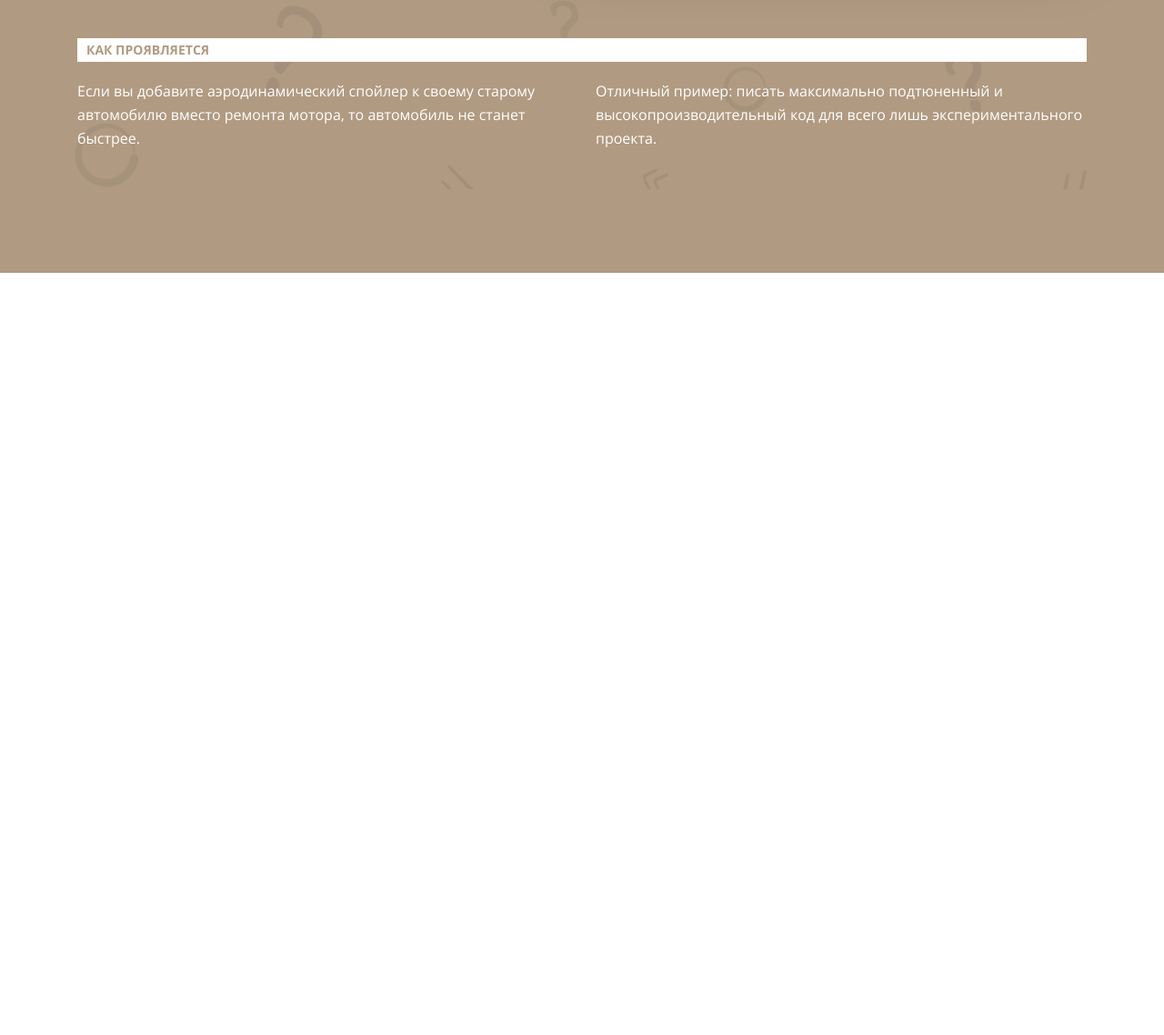
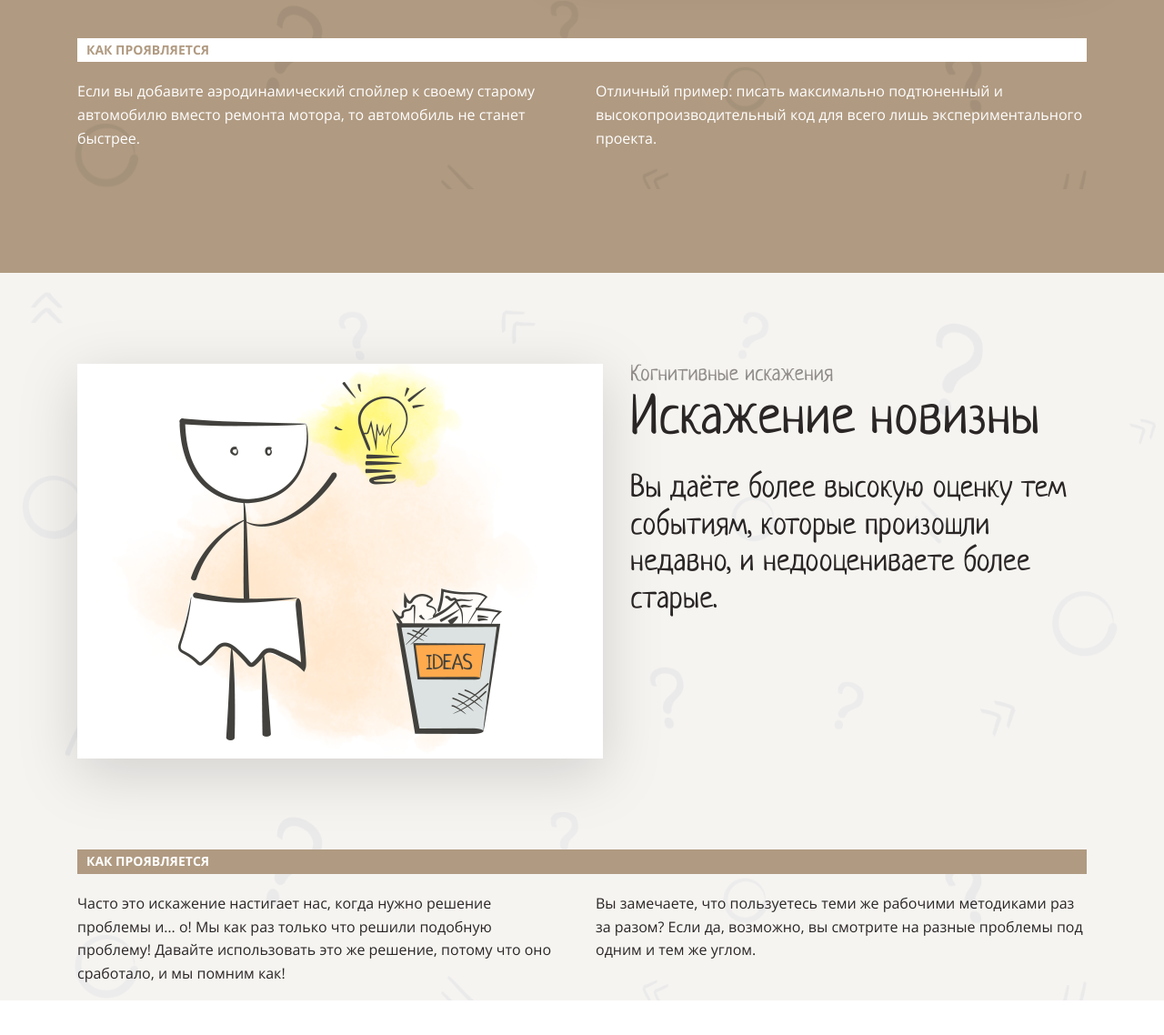
Before and after one commit to Vladislav557/layout-designer-project-58, a website: page src/index.html in a window 1280 px wide. Shown: the part 4136-5274 px from the top of the page at 91% size. Before the commit the page ends 4436 px from the top, so only its background shows below. Drawn offline with Linux system fonts and the light colour scheme.

Commit message:
add distortion block

```diff
--- a/src/index.html
+++ b/src/index.html
@@ -151,7 +151,25 @@
                 </div>
             </div>
         </section>
-        <section></section>
+        <section class="distortion-of-novelty bg-image">
+            <div class="wrapper">
+                <div class="section-title">
+                    <img src="./assets/images/3.png" alt="Человек не слушает то, что ему советуют">
+                    <div class="chapter">
+                        <b>Когнитивные искажения</b>
+                        <h2>Искажение новизны</h2>
+                        <b>Вы даёте более высокую оценку тем событиям, которые произошли недавно, и недооцениваете более старые.</b>
+                    </div>
+                </div>
+                <div class="simptoms">
+                    <h3 class="font-upper">Как проявляется</h3>
+                    <div class="columns-2">
+                        <p>Часто это искажение настигает нас, когда нужно решение проблемы и… о! Мы как раз только что решили подобную проблему! Давайте использовать это же решение, потому что оно сработало, и мы помним как!</p>
+                        <p>Вы замечаете, что пользуетесь теми же рабочими методиками раз за разом? Если да, возможно, вы смотрите на разные проблемы под одним и тем же углом.</p>
+                    </div>
+                </div>
+            </div>
+        </section>
         <section></section>
         <section></section>
     </main>
--- /dev/null
+++ b/src/styles/distortion-of-novelty.css
@@ -0,0 +1,5 @@
+.distortion-of-novelty {
+    position: relative;
+    z-index: 300;
+    background-color: #fff;
+}
--- a/src/styles/style.css
+++ b/src/styles/style.css
@@ -4,6 +4,7 @@
 @import url("./navigation.css");
 @import url("./ikea.css");
 @import url("./optimization.css");
+@import url("./distortion-of-novelty.css");
 @import url("./variables.css");
 @import url("./utils.css");
 
```
